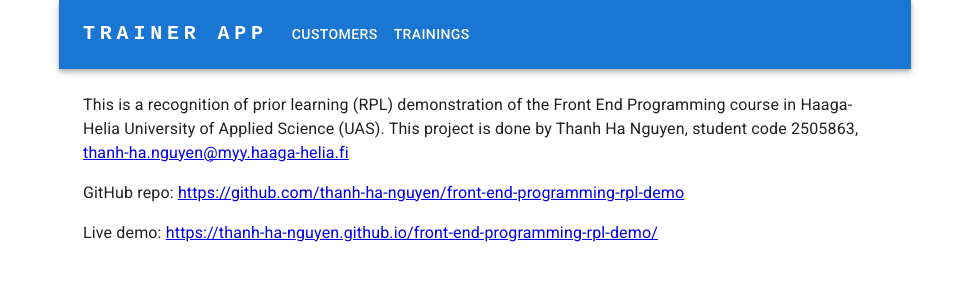
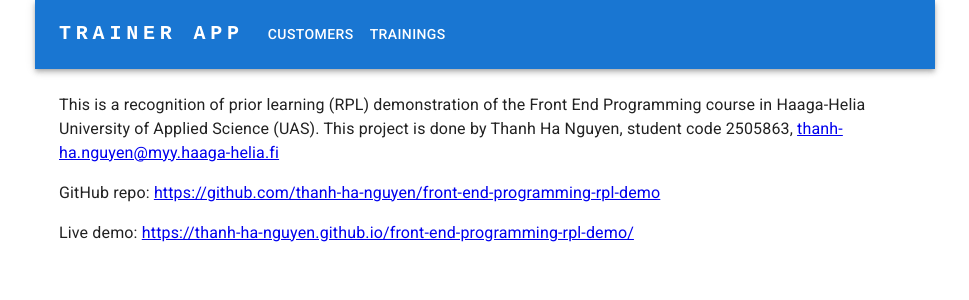
Before and after one commit to thanh-ha-nguyen/front-end-programming-rpl-demo, a React (Vite) app: page /#/ in a window 1280 px wide. Shown: the top 300 px of the page, without its empty margins (155-1124 px from the left). Built offline with nearby package versions, Linux system fonts and the light colour scheme.

Commit message:
Supports dark mode.

```diff
--- a/src/index.css
+++ b/src/index.css
@@ -1,4 +1,5 @@
 :root, body, #root {
+  background-color: var(--mui-palette-common-background);
   height: 100%;
   margin: 0;
   padding: 0;
--- a/src/layouts/MainLayout.tsx
+++ b/src/layouts/MainLayout.tsx
@@ -3,13 +3,22 @@ import AppBar from "@mui/material/AppBar";
 import Box from "@mui/material/Box";
 import Button from "@mui/material/Button";
 import Container from "@mui/material/Container";
+import CssBaseline from "@mui/material/CssBaseline";
 import IconButton from "@mui/material/IconButton";
 import Menu from "@mui/material/Menu";
 import MenuItem from "@mui/material/MenuItem";
+import { ThemeProvider, createTheme } from "@mui/material/styles";
 import Toolbar from "@mui/material/Toolbar";
 import Typography from "@mui/material/Typography";
 import React from "react";
 import { Link, Outlet, useNavigate } from "react-router";
+
+const theme = createTheme({
+  colorSchemes: {
+    dark: true,
+  },
+  cssVariables: true,
+});
 
 const pages = [
   { title: "Customers", path: "/customers" },
@@ -34,8 +43,11 @@ function MainLayout() {
   };
 
   return (
+    <ThemeProvider theme={theme}>
+      <CssBaseline />
       <Container
         maxWidth="md"
+        disableGutters
         sx={{
           display: "flex",
           flexDirection: "column",
@@ -91,7 +103,10 @@ function MainLayout() {
                   sx={{ display: { xs: "block", md: "none" } }}
                 >
                   {pages.map((page, index) => (
-                  <MenuItem key={index} onClick={handleCloseNavMenu(page.path)}>
+                    <MenuItem
+                      key={index}
+                      onClick={handleCloseNavMenu(page.path)}
+                    >
                       <Typography sx={{ textAlign: "center" }}>
                         {page.title}
                       </Typography>
@@ -135,6 +150,7 @@ function MainLayout() {
           <Outlet />
         </Container>
       </Container>
+    </ThemeProvider>
   );
 }
 
```
Lines whose indentation alone changed are shown as unchanged.
